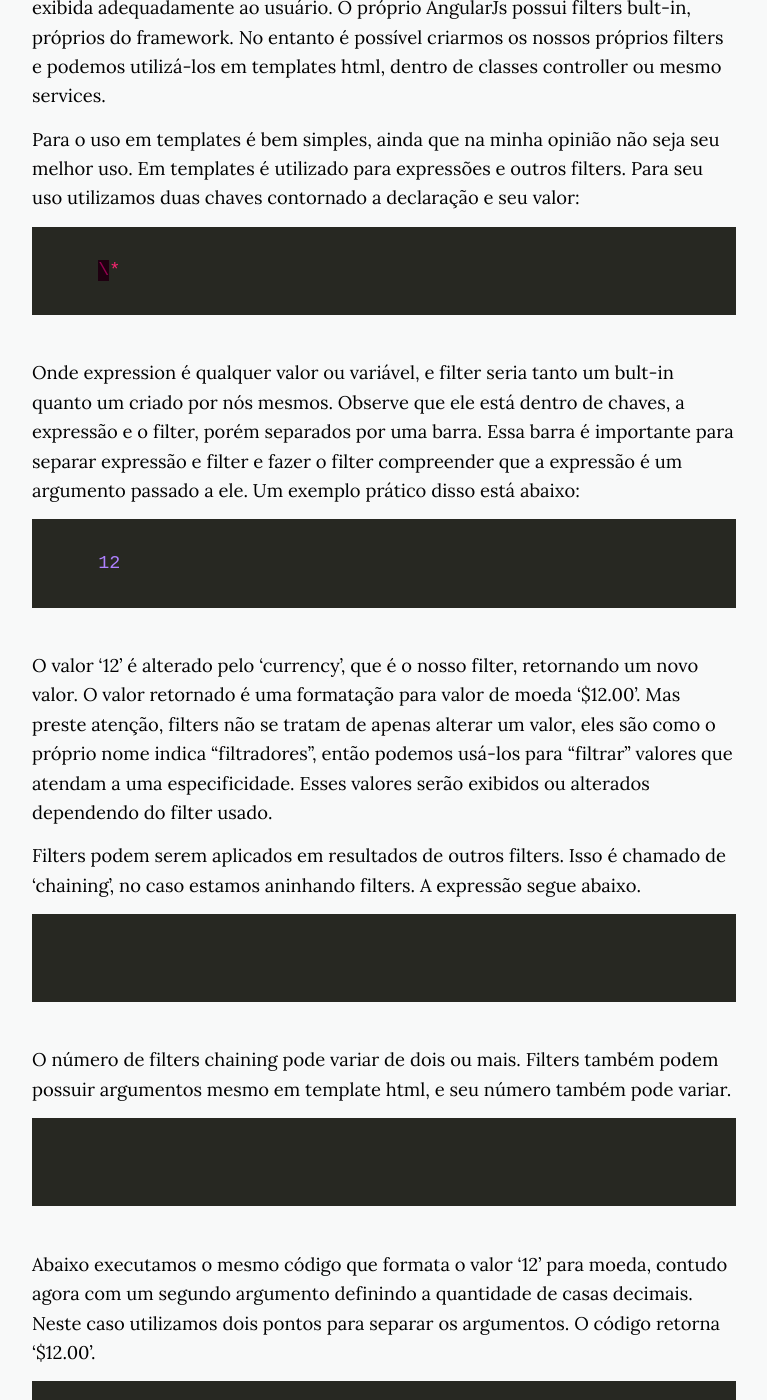
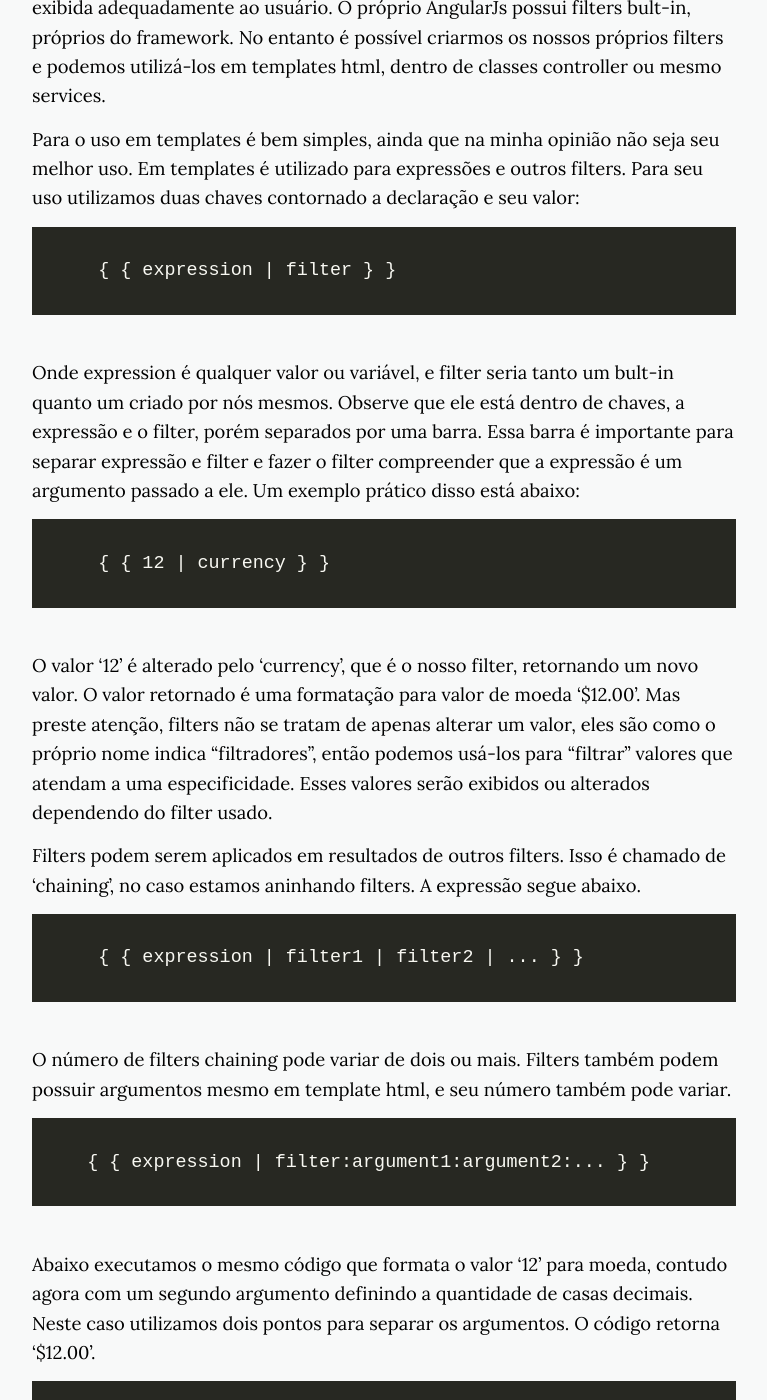
Before and after one commit to Nabucodono5or/Nabucodono5or.github.io, a Jekyll site: the page built from _posts/2019-08-10-nova-materia.markdown, in a window 1280 px wide and 1400 px high, scrolled down 992 px. Shown: the whole window, without its empty margins (256-1023 px from the left). Built offline with Jekyll 4.4.1, drawn with Linux system fonts in a browser that asks for light colours; nearby versions of some CDN libraries; some of the changed text lies outside the part shown.

Commit message:
finalmente correcao de todos os codigos e suas exibições

````diff
--- a/_posts/2019-08-10-nova-materia.markdown
+++ b/_posts/2019-08-10-nova-materia.markdown
@@ -15,40 +15,41 @@ Em sua definição Filters formatam o valor de uma expressão de modo a ser exib
 
 Para o uso em templates é bem simples, ainda que na minha opinião não seja seu melhor uso. Em templates é utilizado para expressões e outros filters. Para seu uso utilizamos duas chaves {{}} contornado a declaração e seu valor:
 
-  ~~~ javascript
+  ```
 
-      \*{{ expression | filter }}
+      { { expression | filter } }
 
-  ~~~
+  ```
 <br>
 
  Onde expression é qualquer valor ou variável, e filter seria tanto um bult-in quanto um criado por nós mesmos. Observe que ele está dentro de chaves, a expressão e o filter, porém separados por uma barra. Essa barra é importante para separar expressão e filter e fazer o filter compreender que a expressão é um argumento passado a ele. Um exemplo prático disso está abaixo:
 
- ~~~ javascript
+ ```
 
-      {{ 12 | currency }}
+      { { 12 | currency } }
 
- ~~~
+ ```
 <br>
 
 O valor '12' é alterado pelo 'currency', que é o nosso filter, retornando um novo valor. O valor retornado é uma formatação para valor de moeda '$12.00'. Mas preste atenção, filters não se tratam de apenas alterar um valor, eles são como o próprio nome indica "filtradores", então podemos usá-los para "filtrar" valores que atendam a uma especificidade. Esses valores serão exibidos ou alterados dependendo do filter usado.
 
 Filters podem serem aplicados em resultados de outros filters. Isso é chamado de 'chaining', no caso estamos aninhando filters. A expressão segue abaixo.
 
- ~~~ javascript
+ ```
 
-       {{ expression | filter1 | filter2 | ... }}
+      { { expression | filter1 | filter2 | ... } }
 
- ~~~
+ ```
 <br>
 
 O número de filters chaining pode variar de dois ou mais. Filters também podem possuir argumentos mesmo em template html, e seu número também pode variar.
 
-~~~ javascript
 
-     {{ expression | filter:argument1:argument2:... }}
+```
 
-~~~
+     { { expression | filter:argument1:argument2:... } }
+
+```
 <br>
 
 Abaixo executamos o mesmo código que formata o valor '12' para moeda, contudo agora com um segundo argumento definindo a quantidade de casas decimais. Neste caso utilizamos dois pontos para separar os argumentos. O código retorna '$12.00'.
@@ -160,4 +161,4 @@ No uso de services realizamos os mesmos passos: declaramos o filter como depend
 É possível usar filters não somente em services e Controllers, mas também em directivas.
 Filters são uma mão na roda, principalmente se você quer praticidade, manipular dados se tornou uma tarefa bastante rotineira ao programar hoje, então por que não deixá-la simples?
 
-Fonte: (https://docs.angularjs.org/guide/filter)
+Fonte: [https://docs.angularjs.org/guide/filter](https://docs.angularjs.org/guide/filter)
````
